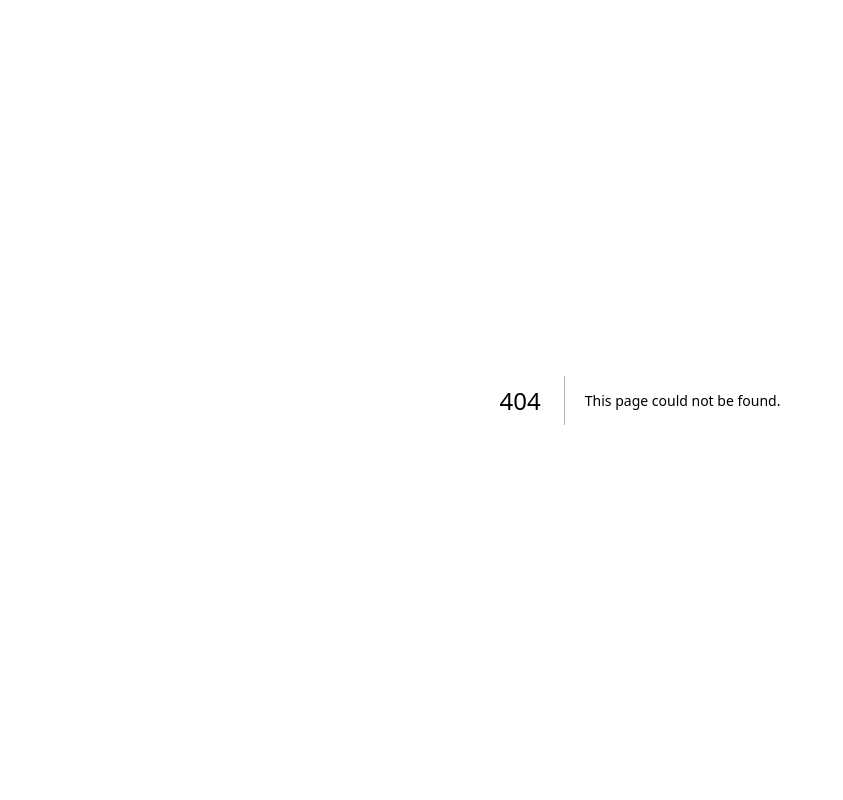
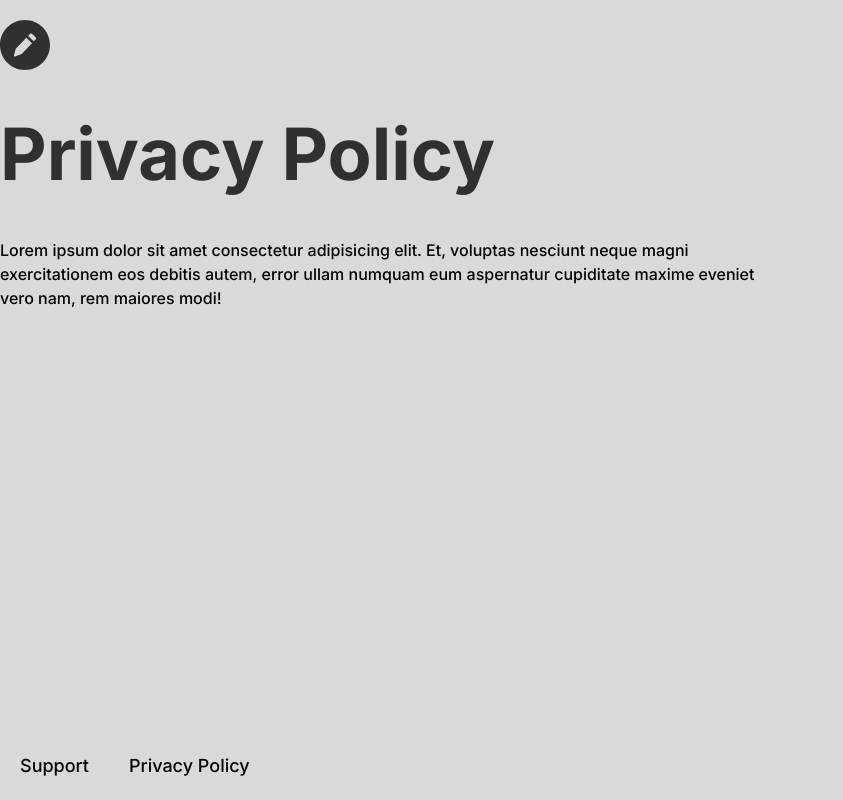
Before and after one commit to JamesWrightDev/jargon-www, a Next.js app: page /privacy in a window 1280 px wide. Before the commit this address had no page. Shown: the whole page, without its empty margins (0-843 px from the left). Built offline with nearby package versions, Linux system fonts and the light colour scheme.

Commit message:
adds nav

```diff
--- a/app/layout.tsx
+++ b/app/layout.tsx
@@ -1,6 +1,8 @@
 import "./globals.css";
 import "@fontsource/inter/700.css";
 import "@fontsource/inter/500.css";
+import Link from "next/link";
+import Nav from "../components/Nav";
 
 export default function RootLayout({
   children,
@@ -14,7 +16,17 @@ export default function RootLayout({
         head.tsx. Find out more at https://beta.nextjs.org/docs/api-reference/file-conventions/head
       */}
       <head />
-      <body>{children}</body>
+      <body className="min-h-screen relative container mx-auto ">
+        <div>{children}</div>
+        <footer className="flex w-screen absolute bottom-5">
+          <Link className="text-lg mx-5 hover:underline" href="/support">
+            Support
+          </Link>
+          <Link className="text-lg mx-5 hover:underline" href="/privacy">
+            Privacy Policy
+          </Link>
+        </footer>
+      </body>
     </html>
   );
 }
--- a/app/page.tsx
+++ b/app/page.tsx
@@ -4,9 +4,10 @@ import logo from "../public/Icon.svg";
 export default function Home() {
   return (
     <>
-      <div className="container mx-auto py-12">
+      <div className="py-12">
         <div className="flex flex-col items-center">
           <Image
+            className="mb-3"
             src={logo}
             alt="Picture of the author"
             width={75}
@@ -16,7 +17,7 @@ export default function Home() {
             Make sense of all the Jargon
           </h1>
 
-          <button className="bg-black border-solid hover:bg-gray hover:text-black hover:border-black hover:border-1 text-gray font-bold py-4 px-12 rounded text-2xl">
+          <button className="bg-black border-solid border-2 border-red hover:bg-gray hover:text-black hover:border-black hover:border-1 text-gray font-bold py-4 px-12 text-2xl mt-12">
             Install Now
           </button>
         </div>
--- /dev/null
+++ b/app/privacy/layout.tsx
@@ -0,0 +1,10 @@
+import Nav from "../../components/Nav";
+
+export default function Layout({ children }: { children: React.ReactNode }) {
+  return (
+    <div className="pt-5 pb-12">
+      <Nav />
+      {children}
+    </div>
+  );
+}
--- /dev/null
+++ b/app/privacy/page.tsx
@@ -0,0 +1,22 @@
+import Image from "next/image";
+import logo from "../public/Icon.svg";
+
+export default function Privacy() {
+  return (
+    <>
+      <div className="container mx-auto ">
+        <h1 className="text-7xl font-sans my-12 font-semibold text-black">
+          Privacy Policy
+        </h1>
+        <div className="max-w-3xl">
+          <p>
+            Lorem ipsum dolor sit amet consectetur adipisicing elit. Et,
+            voluptas nesciunt neque magni exercitationem eos debitis autem,
+            error ullam numquam eum aspernatur cupiditate maxime eveniet vero
+            nam, rem maiores modi!
+          </p>
+        </div>
+      </div>
+    </>
+  );
+}
--- /dev/null
+++ b/components/Nav.tsx
@@ -0,0 +1,16 @@
+import React from "react";
+import Image from "next/image";
+import logo from "../public/Icon.svg";
+import Link from "next/link";
+
+type Props = {};
+
+export default function Nav({}: Props) {
+  return (
+    <nav>
+      <Link href="/">
+        <Image src={logo} alt="Picture of the author" width={50} height={50} />
+      </Link>
+    </nav>
+  );
+}
```
